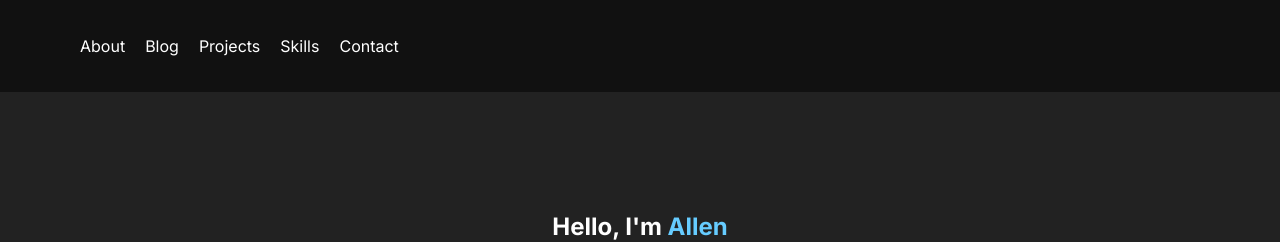
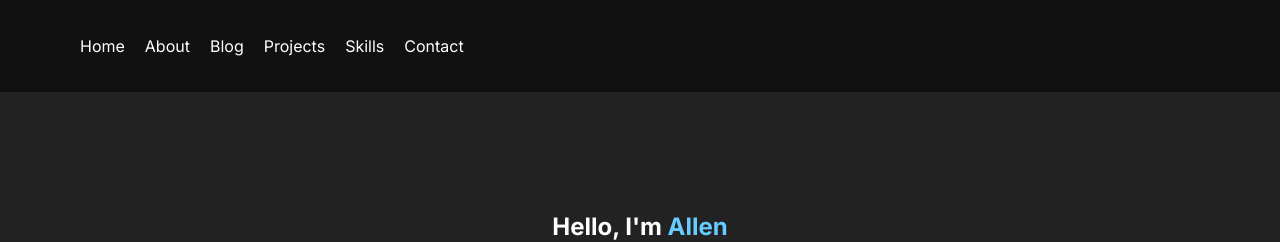
Before and after one commit to allensandiego/page, a Jekyll site: the page built from index.html, in a window 1280 px wide. Shown: the top 242 px of the page. Built offline with Jekyll 4.4.1, drawn with Linux system fonts in a browser that asks for light colours; a script that is not in the unit is left out.

Commit message:
feat: added home

```diff
--- a/_includes/nav-header.html
+++ b/_includes/nav-header.html
@@ -1,6 +1,7 @@
     <header>
         <nav>
             <ul>
+                <li><a href="../../index.html">Home</a></li>
                 <li><a href="../../index.html#about">About</a></li>
                 <li><a href="https://blog.allensandiego.com">Blog</a></li>
                 <li><a href="../../index.html#projects">Projects</a></li>
```
